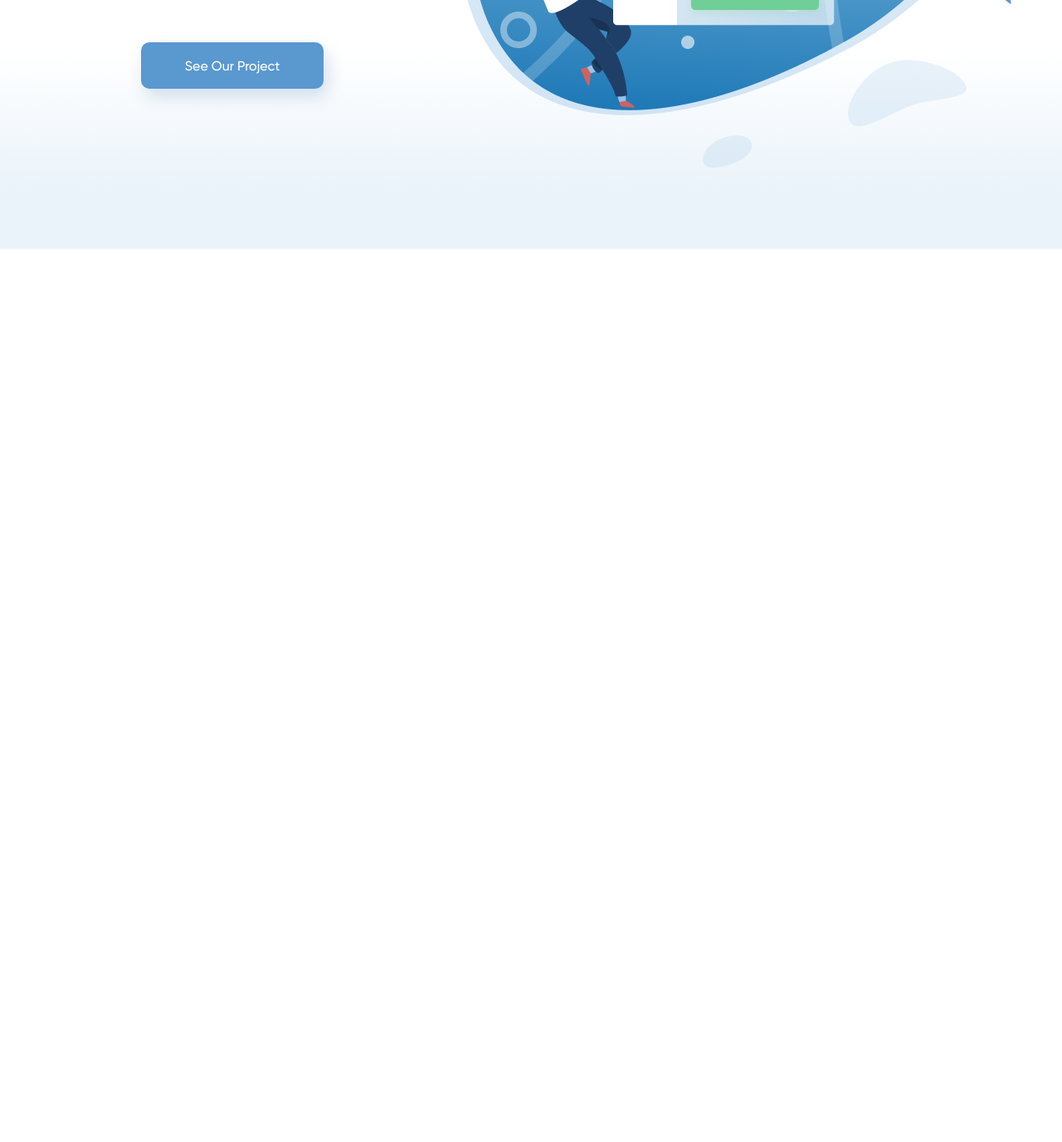
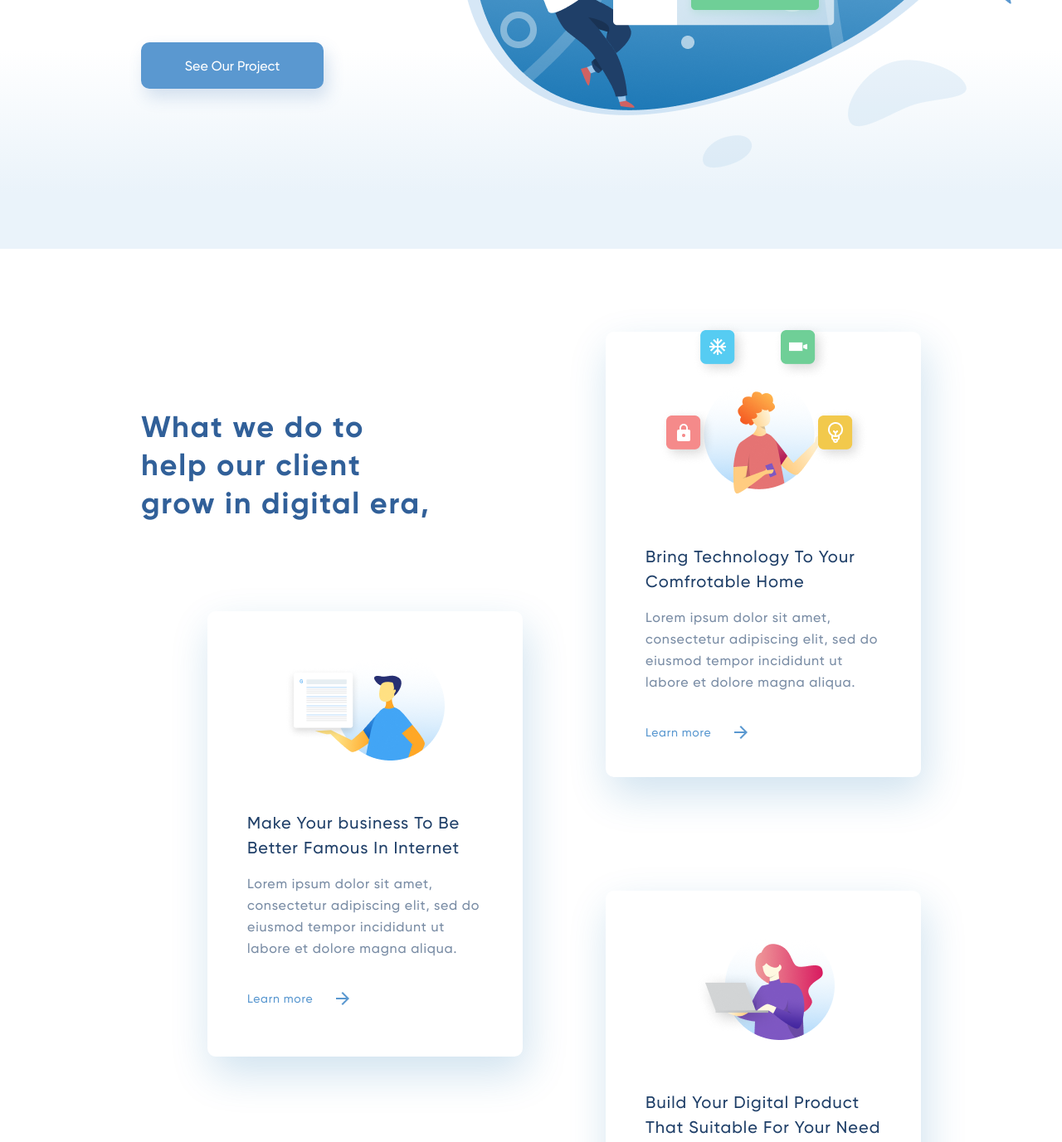
Before and after one commit to leonid9191/d-element, a website: page src/index.html in a window 1280 px wide. Shown: the part 508-1885 px from the top of the page at 83% size. Before the commit the page ends 808 px from the top, so only its background shows below. Drawn offline with nearby package versions, Linux system fonts and the light colour scheme; files that its build step writes are made by us from their sources.

Commit message:
block what_we_do

```diff
--- /dev/null
+++ b/src/blocks/_card.scss
@@ -0,0 +1,63 @@
+.card{
+    margin-top: -200px;
+    width: 380px;
+    height: 537px;
+    display: flex;
+    flex-direction: column;
+    align-items:center;
+    box-shadow: 5px 20px 50px rgba(16, 112, 177, 0.2);
+    border-radius: 10px;
+    &:nth-child(1){
+        margin-top: 100px;
+    }
+
+    &:nth-child(2){
+        align-self: flex-start;
+        margin-left: 80px;
+    }
+    &__img{
+        margin-top: 48px;
+        &_first{
+            margin-top: -12px;
+        }
+
+    }
+    &__title{
+        margin: 56px 48px 0 48px;
+        font-family: Gilroy;
+        font-size: 20px;
+        line-height: 30px;
+        letter-spacing: 0.05em;
+        color: #1F3F68;
+    }
+    &__descr{
+        margin: 16px 48px 0 48px;
+        font-family: Gilroy;
+        font-size: 16px;
+        line-height: 26px;
+        letter-spacing: 0.05em;
+        color: #1F3F68;
+        opacity: 0.6;
+    }
+    &__link{
+        width: 127px;
+        height: 30px;
+        display: flex;
+        align-items: center;
+        justify-content:space-between;
+        margin: 32px 205px 48px 48px;
+        font-family: Gilroy;
+        font-size: 14px;
+        line-height: 30px;
+        letter-spacing: 0.05em;
+        color: #5A98D0;
+        a{
+            text-decoration:none;
+            font-family: Gilroy;
+            font-size: 14px;
+            line-height: 30px;
+            letter-spacing: 0.05em;
+            color: #5A98D0;
+        }
+    }
+}
--- /dev/null
+++ b/src/blocks/_what_we_do.scss
@@ -0,0 +1,23 @@
+.what_we_do{
+    // display: flex;
+    // flex-direction: row;
+    // justify-content:space-between;
+    position: relative;
+    &__title{
+        width: 358px;
+        height: 138px;
+        position: absolute;
+        margin-top: 192px;
+        font-family: Gilroy;
+        font-size: 36px;
+        line-height: 46px;
+        letter-spacing: 0.05em;
+        color: #316099;
+
+    }
+}
+.cards{
+    display: flex;
+    flex-direction: column;
+    align-items: flex-end;
+}
--- a/src/index.html
+++ b/src/index.html
@@ -1,5 +1,6 @@
 <!DOCTYPE html>
 <html lang="en">
+
 <head>
     <meta charset="UTF-8">
     <meta name="viewport" content="width=device-width, initial-scale=1.0">
@@ -7,6 +8,7 @@
     <link rel="stylesheet" href="css/style.min.css">
     <title>d-element</title>
 </head>
+
 <body>
     <section class="promo">
         <header class="header">
@@ -23,8 +25,10 @@
             <div class="promo__wrapper">
                 <div>
                     <h1 class="promo__header">New Automation
-                        <br>Tool for Your Home</h1>
-                    <h2 class="promo__subheader">Lorem ipsum dolor sit amet, consectetur adipiscing elit. Faucibus tristique vulputate ultrices ut mauris tellus at. Posuere sollicitudin odio tellus elit.</h2>
+                        <br>Tool for Your Home
+                    </h1>
+                    <h2 class="promo__subheader">Lorem ipsum dolor sit amet, consectetur adipiscing elit. Faucibus
+                        tristique vulputate ultrices ut mauris tellus at. Posuere sollicitudin odio tellus elit.</h2>
                     <button class="button button_promo">See Our Project</button>
                 </div>
                 <div class="promo__img">
@@ -33,8 +37,58 @@
             </div>
         </div>
     </section>
+    <section class="what_we_do">
+        <div class="container">
+            <h2 class="what_we_do__title">
+                What we do to help
+                our client grow in
+                digital era,
+            </h2>
+            <div class="cards">
+                <div class="card">
+                    <div class="card__img card__img_first">
+                        <img src="/img/technologies.png" alt="technologies">
+                    </div>
+                    <div class="card__title">Bring Technology To Your
+                        Comfrotable Home</div>
+                    <div class="card__descr">Lorem ipsum dolor sit amet, consectetur adipiscing elit, sed do eiusmod tempor incididunt ut labore et dolore magna aliqua. </div>
+                    <div class="card__link">
+                        <a href="#">Learn more    </a>
+                        <img src="/icons/ic_arrow_forward_24px.png" alt="arrow">
+                    </div>
+                </div>
+                <div class="card">
+                    <div class="card__img">
+                        <img src="/img/business.png" alt="business">
+                    </div>
+                    <div class="card__title">Make Your business To Be
+                        Better Famous In Internet</div>
+                    <div class="card__descr">Lorem ipsum dolor sit amet, consectetur adipiscing elit, sed do eiusmod tempor incididunt ut labore et dolore magna aliqua. </div>
+                    <div class="card__link">
+                        <a href="#">Learn more    </a>
+                        <img src="/icons/ic_arrow_forward_24px.png" alt="arrow">
+                    </div>
+                </div>
+                <div class="card">
+                    <div class="card__img">
+                        <img src="/img/digital.png" alt="digital">
+                    </div>
+                    <div class="card__title">Build Your Digital Product
+                        That Suitable For Your Need</div>
+                    <div class="card__descr">Lorem ipsum dolor sit amet, consectetur adipiscing elit, sed do eiusmod tempor incididunt ut labore et dolore magna aliqua. </div>
+                    <div class="card__link">
+                        <a href="#">Learn more    </a>
+                        <img src="/icons/ic_arrow_forward_24px.png" alt="arrow">
+                    </div>
+                </div>
+            </div>
+
+
+        </div>
+    </section>
 
 
 
 </body>
+
 </html>
--- a/src/sass/style.scss
+++ b/src/sass/style.scss
@@ -17,3 +17,5 @@ body{
 @import '../blocks/promo';
 @import '../blocks/header';
 @import '../blocks/button';
+@import '../blocks/card';
+@import '../blocks/_what_we_do.scss';
```
Also changed, not shown: dist/css/style.min.css, dist/icons/ic_arrow_forward_24px.png (added), dist/img/business.png (added), dist/img/digital.png (added), dist/img/technologies.png (added), dist/index.html, src/icons/ic_arrow_forward_24px.png (added), src/img/business.png (added), src/img/digital.png (added), src/img/technologies.png (added).
